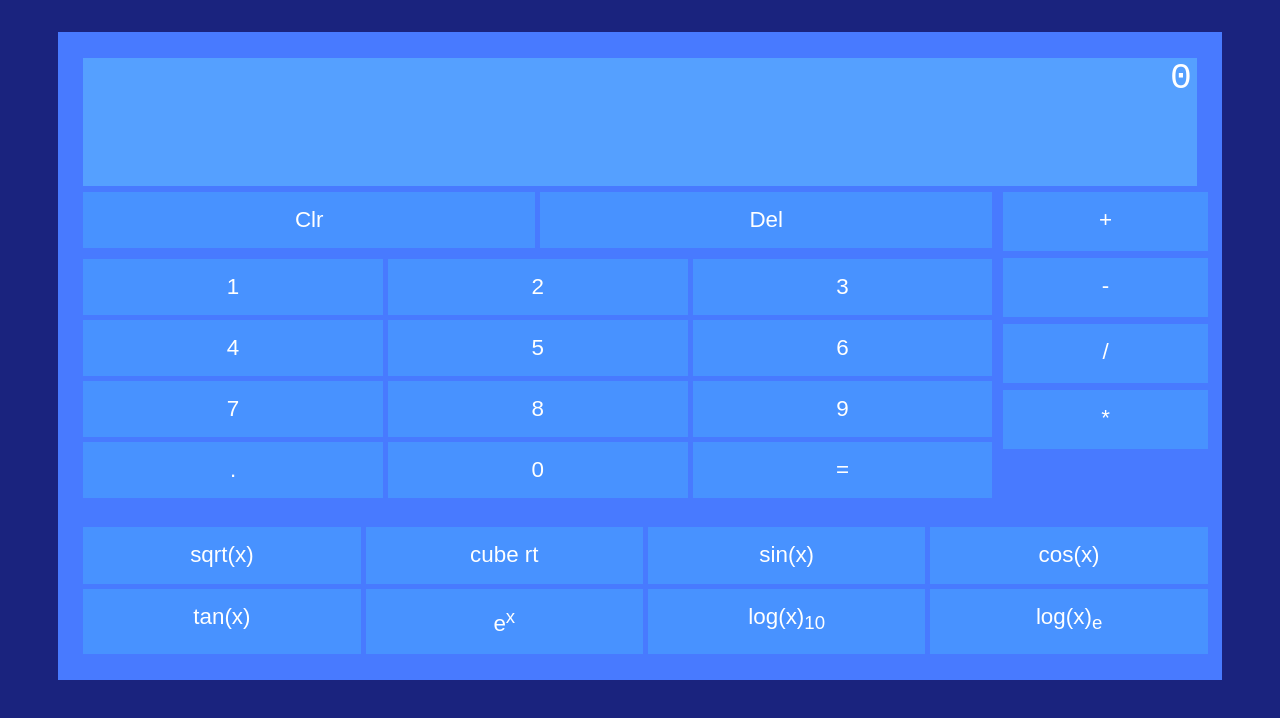
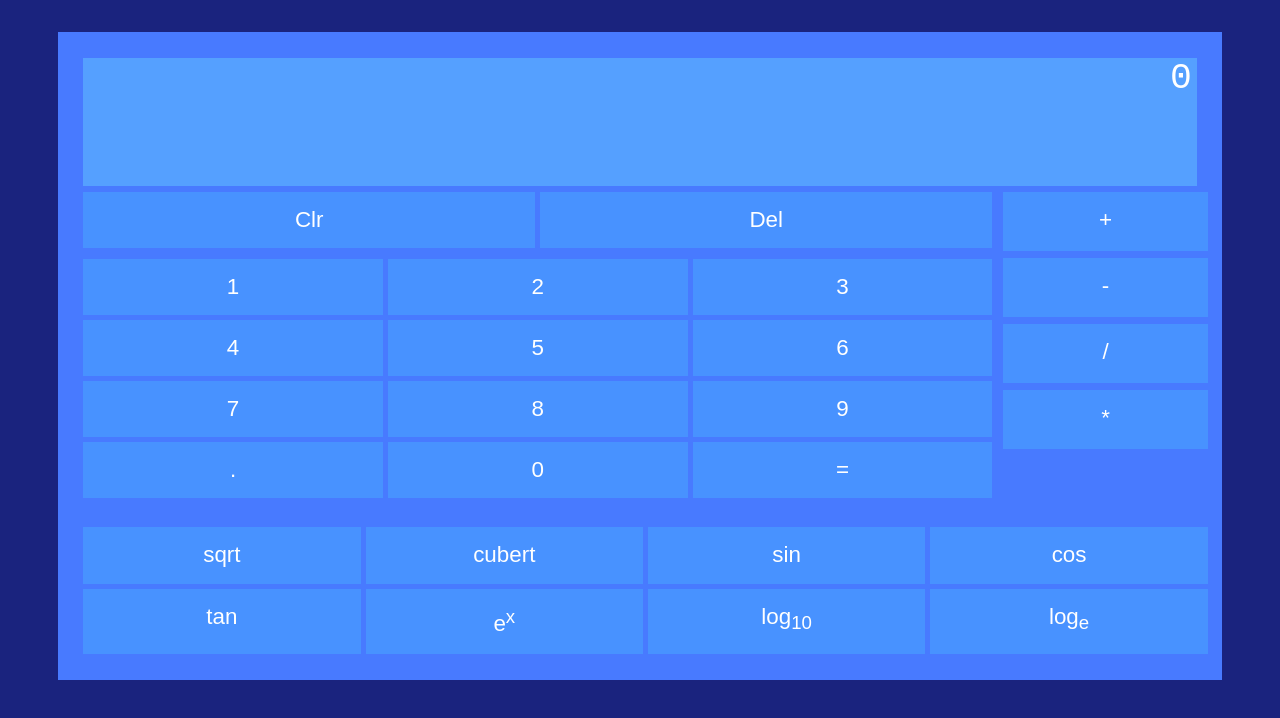
Before and after one commit to abhianuj/calculator, a plain HTML site: page index.html in a window 1280 px wide. Drawn offline with Linux system fonts and the light colour scheme.

Commit message:
Update index.html

```diff
--- a/index.html
+++ b/index.html
@@ -32,14 +32,14 @@
                 <div class="amultiply">*</div>
             </div>
             <div class="hardmath">
-                <div class="asqrt">sqrt(x)</div>
-                <div class="acubert">cube rt</div>
-                <div class="asin">sin(x)</div>
-                <div class="acos">cos(x)</div>
-                <div class="atan">tan(x)</div>
+                <div class="asqrt">sqrt</div>
+                <div class="acubert">cubert</div>
+                <div class="asin">sin</div>
+                <div class="acos">cos</div>
+                <div class="atan">tan</div>
                 <div class="aexp">e<sup>x</sup></div>
-                <div class="alog10">log(x)<sub>10</sub></div>
-                <div class="aloge">log(x)<sub>e</sub></div>
+                <div class="alog10">log<sub>10</sub></div>
+                <div class="aloge">log<sub>e</sub></div>
             </div>
         </div>
     </body>
```
